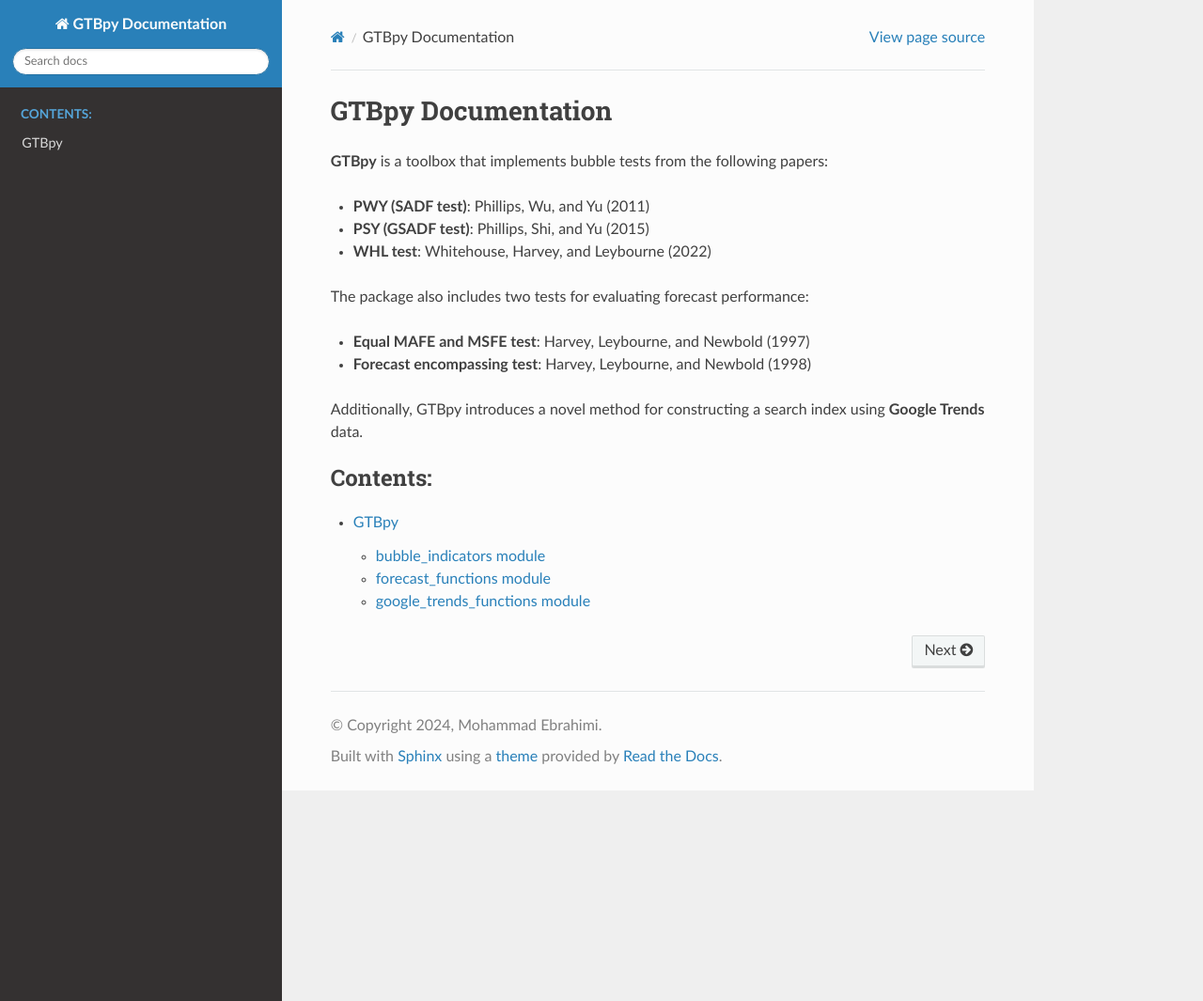
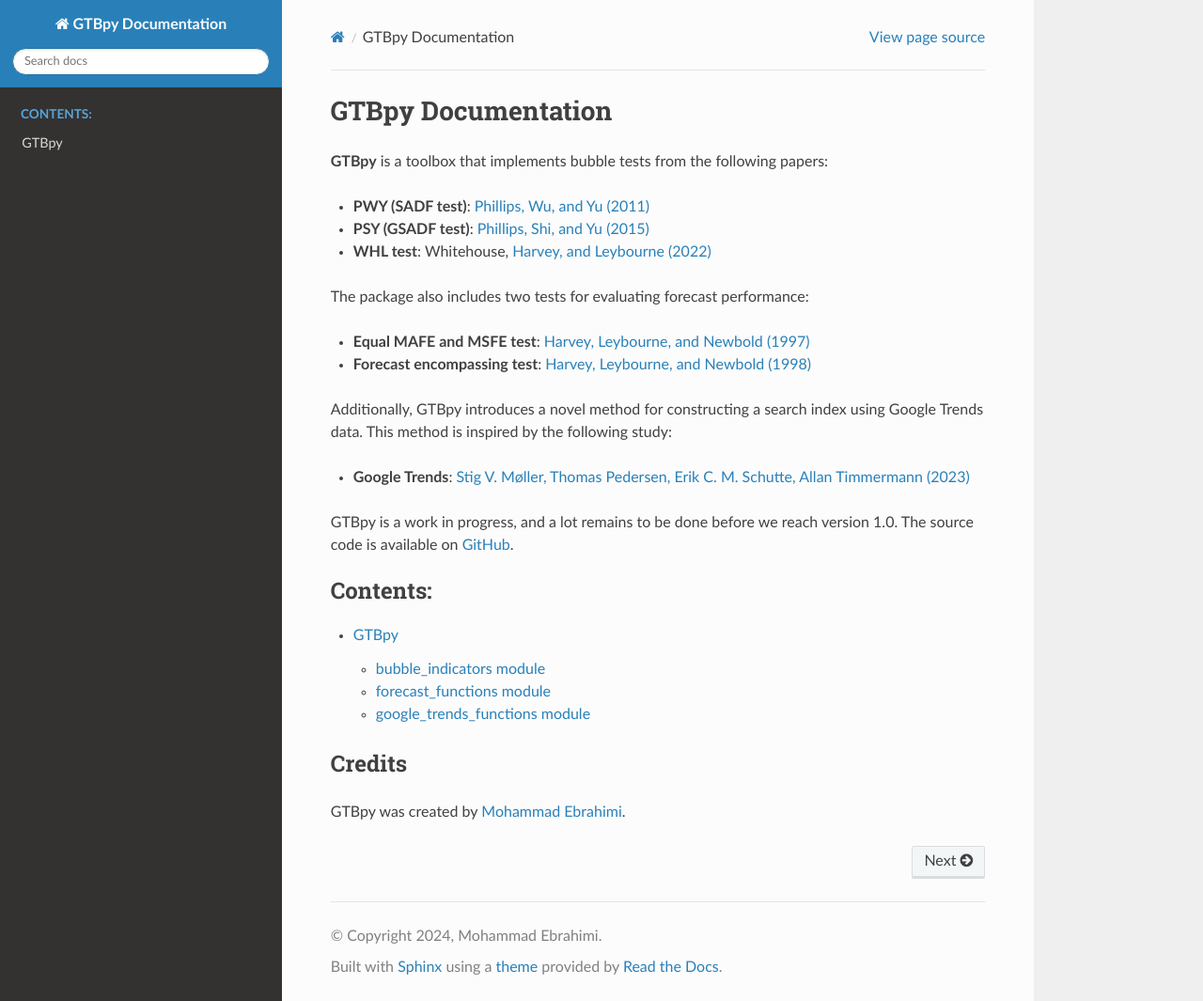
Before and after one commit to Mohammad-ebr/GTBpy, a Sphinx documentation site: the page built from docs/index.rst, in a window 1280 px wide and 1065 px high. Shown: the whole window at 94% size. Built offline with Sphinx 7.4.7 and the Read the Docs theme 3.1.0, drawn with Linux system fonts in a browser that asks for light colours.

Commit message:
RTD update

```diff
--- a/docs/index.rst
+++ b/docs/index.rst
@@ -8,16 +8,22 @@
 
 **GTBpy** is a toolbox that implements bubble tests from the following papers:
 
-- **PWY (SADF test)**: Phillips, Wu, and Yu (2011)
-- **PSY (GSADF test)**: Phillips, Shi, and Yu (2015)
-- **WHL test**: Whitehouse, Harvey, and Leybourne (2022)
+- **PWY (SADF test)**: `Phillips, Wu, and Yu (2011) <https://onlinelibrary.wiley.com/doi/10.1111/j.1468-2354.2010.00625.x>`_
+- **PSY (GSADF test)**: `Phillips, Shi, and Yu (2015) <https://onlinelibrary.wiley.com/doi/full/10.1111/iere.12131>`_
+- **WHL test**: Whitehouse, `Harvey, and Leybourne (2022) <https://onlinelibrary.wiley.com/doi/full/10.1111/obes.12540>`_
 
 The package also includes two tests for evaluating forecast performance:
 
-- **Equal MAFE and MSFE test**: Harvey, Leybourne, and Newbold (1997)
-- **Forecast encompassing test**: Harvey, Leybourne, and Newbold (1998)
+- **Equal MAFE and MSFE test**: `Harvey, Leybourne, and Newbold (1997) <https://www.sciencedirect.com/science/article/abs/pii/S0169207096007194>`_
+- **Forecast encompassing test**: `Harvey, Leybourne, and Newbold (1998) <https://www.jstor.org/stable/1392581>`_
 
-Additionally, GTBpy introduces a novel method for constructing a search index using **Google Trends** data.
+Additionally, GTBpy introduces a novel method for constructing a search index using Google Trends data.
+This method is inspired by the following study:
+
+- **Google Trends**: `Stig V. Møller, Thomas Pedersen, Erik C. M. Schutte, Allan Timmermann (2023) <https://papers.ssrn.com/sol3/papers.cfm?abstract_id=3805290>`_
+
+
+GTBpy is a work in progress, and a lot remains to be done before we reach version 1.0. The source code is available on `GitHub <https://github.com/Mohammad-ebr/GTBpy>`_.
 
 
 .. toctree::
@@ -25,3 +31,9 @@
    :caption: Contents:
 
    modules
+
+
+Credits
+-------
+
+GTBpy was created by `Mohammad Ebrahimi <https://www.linkedin.com/in/3moheb/>`_.
```
Also changed, not shown: README.md (+7 -7 lines).
